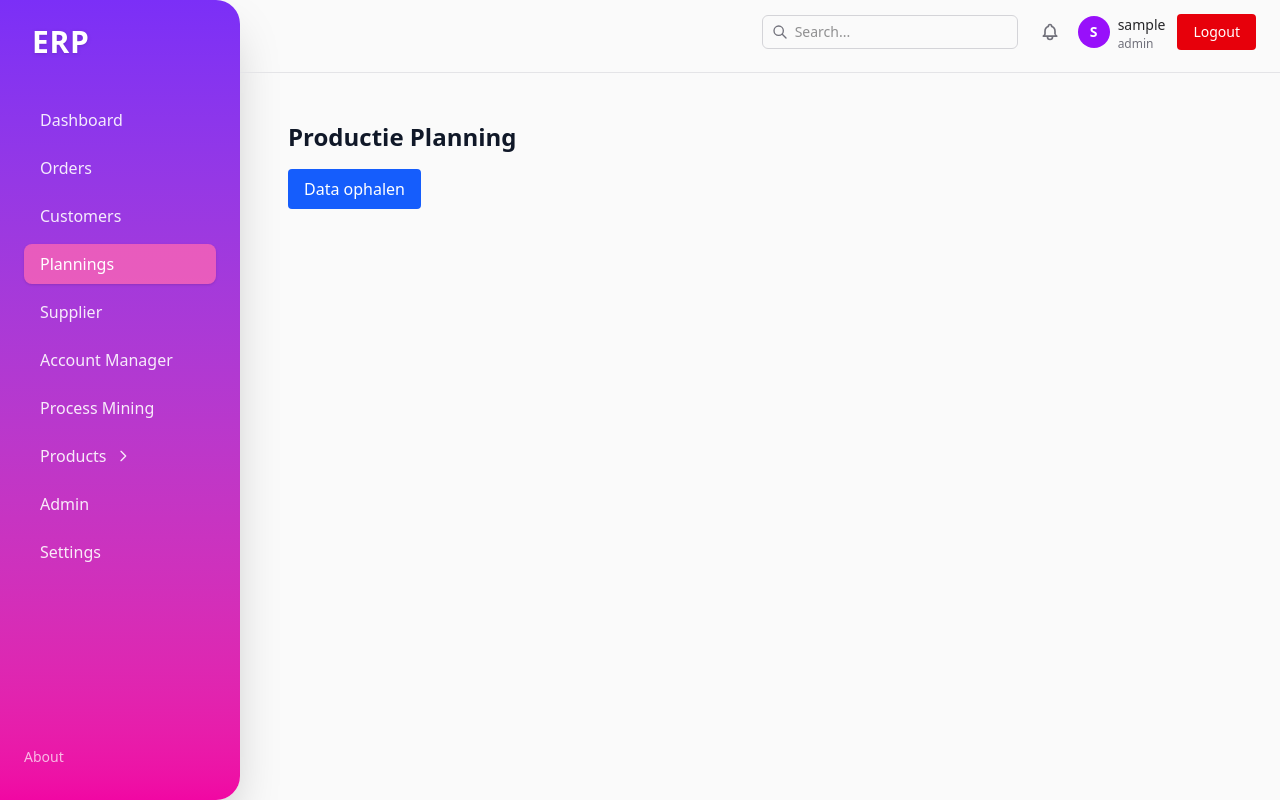
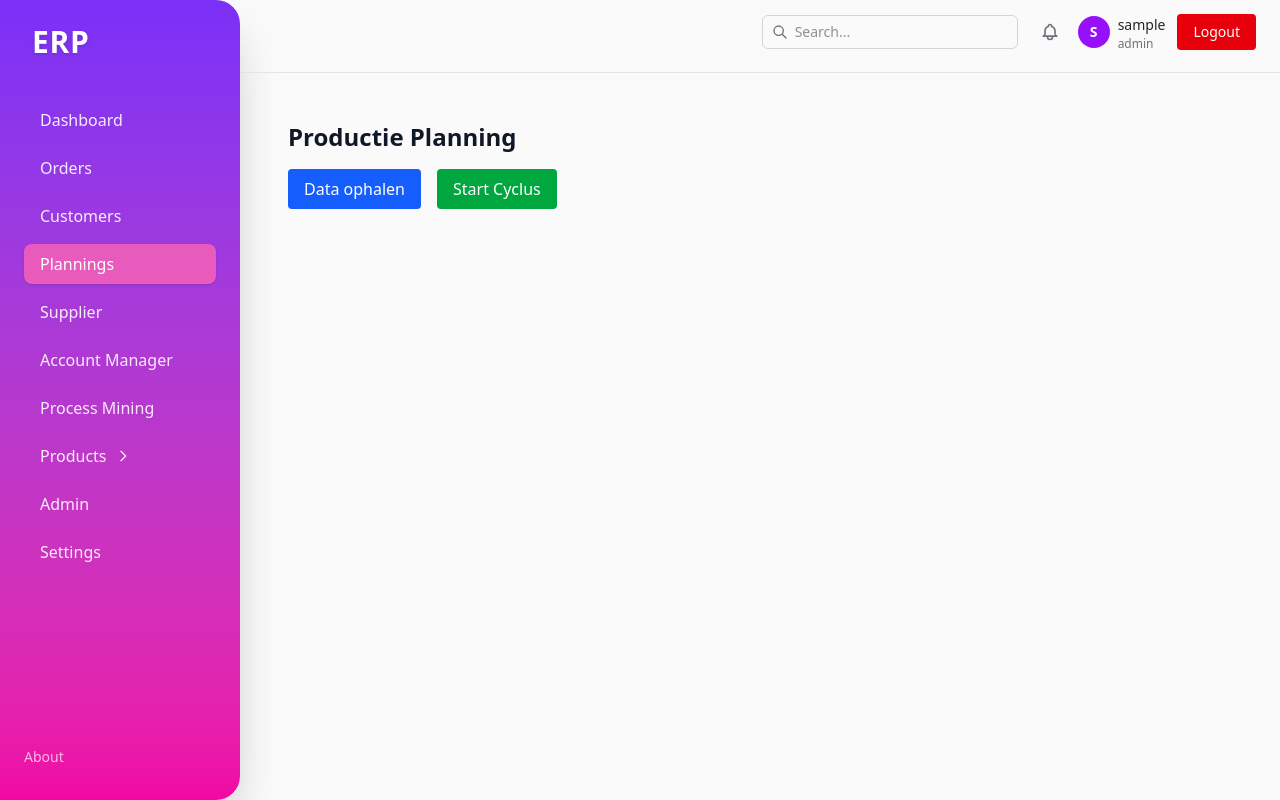
Before and after one commit to zuyd-projects/Casusgroep-1, a Next.js app in the folder frontend/: page /dashboard/plannings in a window 1280 px wide. Built offline with nearby package versions, Linux system fonts and the light colour scheme; sample sign-in values are in the browser's storage.

Commit message:
test regel cyclus toegevoegd en testen / debugging planning pagina

```diff
--- a/frontend/src/app/dashboard/plannings/page.js
+++ b/frontend/src/app/dashboard/plannings/page.js
@@ -1,11 +1,15 @@
 'use client';
 
-import { useState } from 'react';
+import { useState, useRef } from 'react';
 
 export default function PlanningPage() {
   const [orders, setOrders] = useState([]);
   const [loading, setLoading] = useState(false);
   const [message, setMessage] = useState('');
+  const [cycleRunning, setCycleRunning] = useState(false);
+  const [cycleCount, setCycleCount] = useState(0);
+
+  const cycleRef = useRef(null);
 
   // Lege connection string (placeholder)
   const connectionString = '';
@@ -14,7 +18,6 @@ export default function PlanningPage() {
     setLoading(true);
     setMessage('');
 
-    // Simulatie van het ophalen van data
     setTimeout(() => {
       const fetchedOrders = [
         { ordernummer: 'ORD-001', motortype: 'A', aantal: 3, blauw: 9, rood: 12, grijs: 6, productielijn: 'A' },
@@ -24,7 +27,7 @@ export default function PlanningPage() {
         { ordernummer: 'ORD-005', motortype: 'C', aantal: 3, blauw: 9, rood: 9, grijs: 6, productielijn: 'C' },
         { ordernummer: 'ORD-006', motortype: 'B', aantal: 1, blauw: 3, rood: 3, grijs: 2, productielijn: 'C' },
         { ordernummer: 'ORD-007', motortype: 'A', aantal: 2, blauw: 4, rood: 4, grijs: 8, productielijn: 'A' },
-      ].map(order => ({ ...order, status: 'pending' })); // Voeg status toe
+      ].map(order => ({ ...order, status: 'pending' }));
 
       const currentData = JSON.stringify(orders);
       const newData = JSON.stringify(fetchedOrders);
@@ -48,16 +51,59 @@ export default function PlanningPage() {
     );
   };
 
+  const startCycle = () => {
+    if (cycleRunning) return;
+
+    setCycleCount(1); // Start vanaf cyclus 1
+    setCycleRunning(true);
+
+    cycleRef.current = setInterval(() => {
+      setOrders(prev => {
+        const nextIndex = prev.findIndex(o => o.status === 'pending');
+        if (nextIndex === -1) {
+          setMessage('Alle orders zijn verwerkt.');
+          stopCycle();
+          return prev;
+        }
+
+        const updated = [...prev];
+        updated[nextIndex] = { ...updated[nextIndex], status: 'processed' };
+        return updated;
+      });
+
+      setCycleCount(prev => prev + 1); // Verhoog cyclusnummer
+    }, 20000); // 20 seconden per cyclus
+  };
+
+  const stopCycle = () => {
+    clearInterval(cycleRef.current);
+    setCycleRunning(false);
+  };
+
   return (
     <div className="p-6">
       <h1 className="text-2xl font-bold mb-4">Productie Planning</h1>
+
+      <div className="flex flex-wrap items-center gap-4 mb-4">
         <button
           onClick={fetchOrders}
-        className="mb-2 px-4 py-2 bg-blue-600 text-white rounded hover:bg-blue-700"
+          className="px-4 py-2 bg-blue-600 text-white rounded hover:bg-blue-700"
           disabled={loading}
         >
           {loading ? 'Scannen...' : 'Data ophalen'}
         </button>
+        <button
+          onClick={cycleRunning ? stopCycle : startCycle}
+          className={`px-4 py-2 text-white rounded ${cycleRunning ? 'bg-red-600 hover:bg-red-700' : 'bg-green-600 hover:bg-green-700'}`}
+        >
+          {cycleRunning ? 'Stop Cyclus' : 'Start Cyclus'}
+        </button>
+        {cycleRunning && (
+          <span className="text-sm text-gray-700">
+            Huidige cyclus: <strong>{cycleCount}</strong> (elke 20 sec)
+          </span>
+        )}
+      </div>
 
       {message && <p className="mb-4 text-yellow-600 font-medium">{message}</p>}
 
```
Lines whose indentation alone changed are shown as unchanged.
